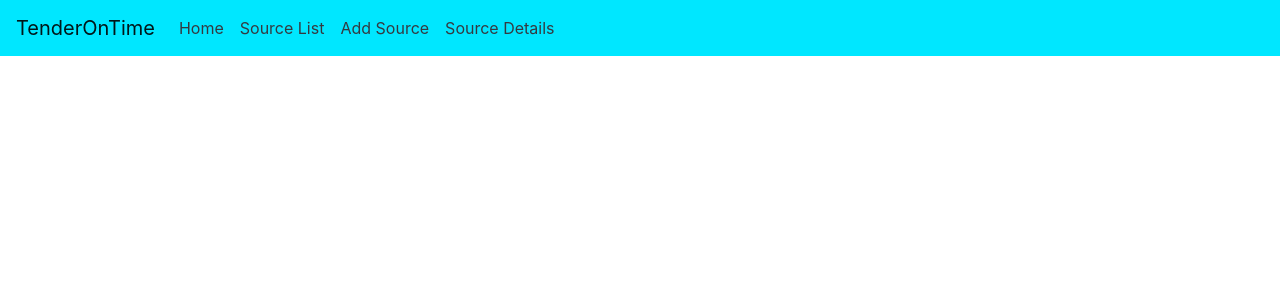
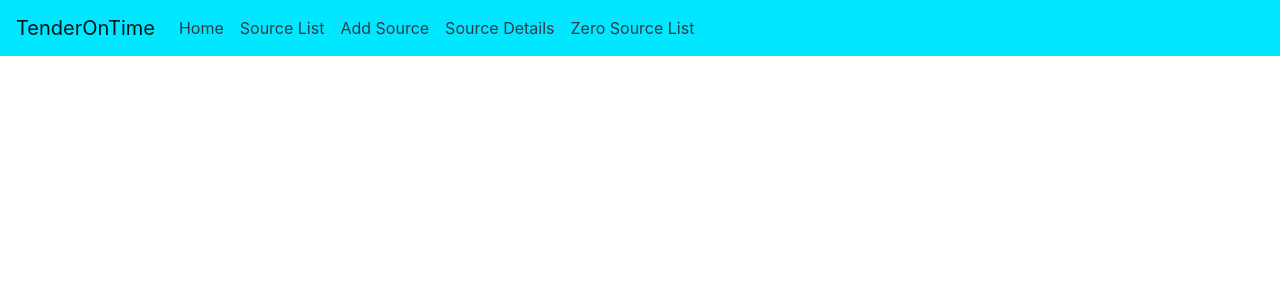
Before and after one commit to Premjogu98/Django-Project--All-Exe-Report, a Django app: page /AllExeReport/homepage in a window 1280 px wide. Shown: the top 300 px of the page. Run offline with Django 3.2, Linux system fonts and the light colour scheme; parts of the project's set-up code (start-up, migrations or seed data) failed here and were passed over; some libraries are stand-ins or nearby versions.

Commit message:
18-08-2020 last changes

```diff
--- a/AllExeProject/allexeapp/static/css/stylesheet.css
+++ b/AllExeProject/allexeapp/static/css/stylesheet.css
@@ -71,9 +71,9 @@ tr:last-child {
   text-align: left;
   } */
 
-/* .modal-lg{
+.modal-lg{
   max-width: 90% !important;
-} */
+}
 .source-list-dd{
 height: 100px;
     width: 243px;
--- a/AllExeProject/allexeapp/templates/re_use_html_ele.html
+++ b/AllExeProject/allexeapp/templates/re_use_html_ele.html
@@ -43,6 +43,9 @@
             <li class="nav-item">
               <a class="nav-link text-dark" href="source-details">Source Details <span class="sr-only">(current)</span></a>
             </li>
+            <li class="nav-item">
+              <a class="nav-link text-dark" href="Zero-count-page">Zero Source List <span class="sr-only">(current)</span></a>
+            </li>
 
           </ul>
         </div>
--- a/AllExeProject/allexeapp/templates/source_details.html
+++ b/AllExeProject/allexeapp/templates/source_details.html
@@ -16,6 +16,7 @@
     <div class="d-flex justify-content-center source-list">
         <h2 class="source-list-h">Source list</h2>
     </div>
+
     <div class="row" style="border-bottom: 1px solid black;">
         <div class="col-lg-7" style="margin-bottom: 7px;">
             <label>Source Count: <label id="source_count" style="color: red;">{{source_list|length}}</label></label>&nbsp;&nbsp;
@@ -30,6 +31,7 @@
         </div>
 
     </div>
+
     <div class="collapse" id="source-list-div">
         <div class="row overflow-auto source-list-div"  style="margin: 12px 27px 0px 22px;">
             <div class="col-sm-12 bg-warning" style="margin-bottom: 25px;">
@@ -359,10 +361,11 @@
                 <input type="text" style="display: none;" id='source_list_text' value=""/>
                 <label style="font-size: 20px;">From: &nbsp;</label><input id='drop_from_date' type="date"/>
                 <label style="font-size: 20px;">&nbsp;To: &nbsp;</label><input id='drop_to_date' type="date"/>&nbsp;&nbsp;
-                    <button type="button" id='source-list-get-data' class="btn btn-outline-danger" data-toggle="collapse" data-target="#source-list-div">Get Data</button>
+                <button type="button" id='source-list-get-data' class="btn btn-outline-primary" data-toggle="collapse" data-target="#source-list-div">Search</button>
                 </div>
         </div>
     </div>
+
     <div id='loader_div' style="display: none;">
         <div class="d-flex justify-content-center source-list" style="margin-top: 61px; text-align: center;">
             <lable style="font-size: 34px;"> <span class="grow text-primary">Please</span> <span class="text-success">Wait</span> <span class="text-danger">Until</span> <span class="text-warning">Data</span> <span class="text-info">Load</span>
@@ -386,6 +389,7 @@
 
         </div>
     </div>
+
     <form action="export-to-csv" method="POST">
         {% csrf_token %}
         <div class="export-div" style="display: none;">
--- a/AllExeProject/allexeapp/templates/source_list.html
+++ b/AllExeProject/allexeapp/templates/source_list.html
@@ -52,7 +52,7 @@
 
     <!-- Modal -->
     <div class="modal fade" id="updateviewmodel" role="dialog">
-        <div class="modal-dialog modal-lg">
+        <div class="modal-dialog modal-lg" style="max-width: 90%; padding-left: 25px;">
             <!-- Modal content-->
             <div class="modal-content">
                 <div class="modal-header" style="background-color: #00e7ff;">
--- a/AllExeProject/allexeapp/urls.py
+++ b/AllExeProject/allexeapp/urls.py
@@ -10,6 +10,7 @@ urlpatterns = [
     path('source-details',views.source_details , name='source-details'),
     path('All-source-details',views.All_source_details , name='All-source-details'),
     path('export-to-csv',views.Export_csv , name='export-to-csv'),
+    path('Zero-count-page',views.zero_count , name='Zero-count-page'),
 
 
 ]
--- a/AllExeProject/allexeapp/views.py
+++ b/AllExeProject/allexeapp/views.py
@@ -200,7 +200,16 @@ def source_details(request):
         print(source_list_text)
         source_list_text = source_list_text.replace(',',',,')
         selected_source_list = source_list_text.split(',,')
-        # print(selected_source_list)
+        source_list = str(selected_source_list).replace('[','').replace(']','')
+        exe_DB_cursor.execute(f"""SELECT sm.source_name,er.user_name AS EXE_RunBy,ed.developer_name AS Developer FROM `source_master_tbl` sm
+                                INNER JOIN `exe_developer_tbl` ed ON sm.exe_developer = ed.developer_id
+                                INNER JOIN `exe_runby_tbl` er ON sm.exe_run_by = er.user_id
+                                WHERE sm.source_name IN({source_list}) ORDER BY sm.id ASC""")
+        data = exe_DB_cursor.fetchall()
+        source_data_list = list(data)
+        source_data_list = [list(tup) for tup in source_data_list]
+        print(source_data_list)
+
         if from_date != "" and to_date != "":
             table_html = ''
             table_th = ""
@@ -218,9 +227,10 @@ def source_details(request):
                 table_th += f"<th>{str(date_month)}</th>"
                 from_date_obj = from_date_obj + timedelta(days=1)
 
-            for source_name in selected_source_list:
+            for source_name in source_data_list:
+                print(source_name)
                 m_count_td  = ''
-                m_source_name_count = f'<tr><td>{str(source_name)}</td>'
+                # m_source_name_count = f'<tr><td>{str(source_name[0])}</td><td>{str(source_name[1])}</td><td>{str(source_name[2])}</td>'
                 m_source_count = 0
                 from_date_obj = datetime.datetime.strptime(str(from_date), '%Y-%m-%d')
                 total_count_list = []
@@ -230,7 +240,7 @@ def source_details(request):
                     while a == 0 :
                         try:
                             exe_DB_cursor = connection.cursor()
-                            exe_DB_cursor.execute(f"SELECT COUNT(*) AS source_count FROM `l2l_tenders_entry_tbl` WHERE source = '{str(source_name).strip()}' AND DATE(added_on) = '{str(main_date).strip()}'")
+                            exe_DB_cursor.execute(f"SELECT COUNT(*) AS source_count FROM `l2l_tenders_entry_tbl` WHERE source = '{str(source_name[0]).strip()}' AND DATE(added_on) = '{str(main_date).strip()}'")
                             data = exe_DB_cursor.fetchone()
                             data_list = list(data)
                             total_count_list.append(f'{data_list[0]}')
@@ -246,7 +256,11 @@ def source_details(request):
                     from_date_obj = from_date_obj + timedelta(days=1)
                 main_total_count_list.append(total_count_list)
                 all_total_count += m_source_count
-                source_name_with_count  += f'{m_source_name_count}{m_count_td}<td>{m_source_count}</td></tr>'
+                if m_source_count != 0:
+                    source_name_with_count  += f'<tr><td>{str(source_name[0])}</td><td>{str(source_name[1])}</td><td>{str(source_name[2])}</td>{m_count_td}<td>{m_source_count}</td></tr>'
+                else:
+                    source_name_with_count  += f'<tr style="color: white;background: #ff2f2f;"><td>{str(source_name[0])}</td><td>{str(source_name[1])}</td><td>{str(source_name[2])}</td>{m_count_td}<td>{m_source_count}</td></tr>'
+                # source_name_with_count  += f'{m_source_name_count}{m_count_td}<td>{m_source_count}</td></tr>'
 
             # print(main_total_count_list)
             index_no = 0
@@ -259,17 +273,19 @@ def source_details(request):
 
             # MOST IMP NOTE When You change your html table tag then you need also do some changes on  funtion(Export_csv)
 
-            table_html =  f"""<table id="main_table" class="table table-hover" style="text-align: left; margin-top: 25px;>
+            table_html =  f"""<div class="d-flex justify-content-start"><h4 class="source-list-h">Selected Source Details From: {from_date} To: {to_date}</h4></div><table id="main_table" class="table table-hover" style="text-align: left; margin-top: 25px;>
                         <thead>
                             <tr style="background: #00e7ff;">
                                 <th>Source Name</th>
+                                <th>EXE Run By</th>
+                                <th>EXE Developer</th>
                                 {str(table_th)}
                                 <th>Total</th>
                             </tr>
                         </thead>
                         <tbody>
                             {str(source_name_with_count)}
-                            <tr class="Total"><td>Total</td>{str(all_total_tr)}<td>{str(all_total_count)}</td></tr>
+                            <tr class="Total"><td>Total</td><td></td><td></td>{str(all_total_tr)}<td>{str(all_total_count)}</td></tr>
                         </tbody>
                     </table>"""
             return JsonResponse(str(table_html), safe=False)
@@ -280,15 +296,16 @@ def source_details(request):
             main_total = 0
             now = datetime_obj.now()
             main_date = now.strftime("%d-%B-%Y")
-            for source_name in selected_source_list:
+            for source_name in source_data_list:
+                print(source_name)
                 m_count_td  = ''
-                m_source_name_count = f'<tr><td>{str(source_name)}</td>'
+                # m_source_name_count = f'<tr><td>{str(source_name[0])}</td><td>{str(source_name[1])}</td><td>{str(source_name[2])}</td>'
                 m_source_count = 0
                 a = 0
                 while a == 0 :
                     try:
                         exe_DB_cursor = connection.cursor()
-                        exe_DB_cursor.execute(f"SELECT COUNT(*) AS source_count FROM `l2l_tenders_entry_tbl` WHERE source = '{str(source_name).strip()}' AND DATE(added_on) = CURDATE()")
+                        exe_DB_cursor.execute(f"SELECT COUNT(*) AS source_count FROM `l2l_tenders_entry_tbl` WHERE source = '{str(source_name[0]).strip()}' AND DATE(added_on) = CURDATE()")
                         data = exe_DB_cursor.fetchone()
                         data_list = list(data)
                         m_count_td += f'<td>{data_list[0]}</td>'
@@ -302,21 +319,27 @@ def source_details(request):
                         time.sleep(2)
                         a = 0
                 print(f'Done: {source_name}')
-                source_name_with_count  += f'{m_source_name_count}{m_count_td}<td>{m_source_count}</td></td>'
+                if m_source_count != 0:
+                    source_name_with_count  += f'<tr><td>{str(source_name[0])}</td><td>{str(source_name[1])}</td><td>{str(source_name[2])}</td>{m_count_td}<td>{m_source_count}</td></tr>'
+                else:
+                    source_name_with_count  += f'<tr style="color: white;background: #ff2f2f"><td>{str(source_name[0])}</td><td>{str(source_name[1])}</td><td>{str(source_name[2])}</td>{m_count_td}<td>{m_source_count}</td></tr>'
+                # source_name_with_count  += f'{m_source_name_count}{m_count_td}<td>{m_source_count}</td></td>'
 
             # MOST IMP NOTE When You change your html table tag then you need also do some changes on  funtion(Export_csv)
 
-            table_html =  f"""<table id="main_table" class="table table-hover" style="text-align: left; margin-top: 25px;">
+            table_html =  f"""<div class="d-flex justify-content-start"><h4 class="source-list-h">Selected Source Details Of Current Date: {main_date}</h4></div><table id="main_table" class="table table-hover" style="text-align: left; margin-top: 25px;">
                         <thead>
                             <tr>
                                 <th>Source Name</th>
+                                <th>EXE Run By</th>
+                                <th>EXE Developer</th>
                                 <th>{str(main_date)}</th>
                                 <th>Total</th>
                             </tr>
                         </thead>
                         <tbody>
                             {str(source_name_with_count)}
-                            <tr class="Total"><td>Total</td><td>{str(main_source_total)}</td><td>{str(main_total)}</td></tr>
+                            <tr class="Total"><td>Total</td><td></td><td></td><td>{str(main_source_total)}</td><td>{str(main_total)}</td></tr>
                         </tbody>
                     </table>"""
 
@@ -340,6 +363,7 @@ def All_source_details(request):
     source_data_list = exe_DB_cursor.fetchall()
     source_data_list = list(source_data_list)
     source_data_list = [list(tup) for tup in source_data_list]
+    # print(source_data_list)
     if request.method == 'POST':
         from_date = request.POST['from_date']
         to_date = request.POST['to_date']
@@ -363,7 +387,7 @@ def All_source_details(request):
 
             for source_name in source_data_list[0:10]:  # total source list with detail
                 m_count_td  = ''
-                m_source_name_count = f'<tr><td>{str(source_name[0])}</td><td>{str(source_name[1])}</td><td>{str(source_name[2])}</td>'
+                # m_source_name_count = f'<tr><td>{str(source_name[0])}</td><td>{str(source_name[1])}</td><td>{str(source_name[2])}</td>'
                 m_source_count = 0
                 from_date_obj = datetime.datetime.strptime(str(from_date), '%Y-%m-%d')
 
@@ -390,7 +414,10 @@ def All_source_details(request):
                     from_date_obj = from_date_obj + timedelta(days=1)
                 main_total_count_list.append(total_count_list)
                 all_total_count += m_source_count
-                source_name_with_count  += f'{m_source_name_count}{m_count_td}<td>{m_source_count}</td></tr>'
+                if m_source_count != 0:
+                    source_name_with_count  += f'<tr><td>{str(source_name[0])}</td><td>{str(source_name[1])}</td><td>{str(source_name[2])}</td>{m_count_td}<td>{m_source_count}</td></tr>'
+                else:
+                    source_name_with_count  += f'<tr style="color: white;background: #ff2f2f;"><td>{str(source_name[0])}</td><td>{str(source_name[1])}</td><td>{str(source_name[2])}</td>{m_count_td}<td>{m_source_count}</td></tr>'
 
             # print(main_total_count_list)
             index_no = 0
@@ -403,7 +430,7 @@ def All_source_details(request):
 
             # MOST IMP NOTE When You change your html table tag then you need also do some changes on  funtion(Export_csv)
 
-            table_html =  f"""<table id="main_table" name="main_table" class="table table-hover" style="text-align: left; margin-top: 25px;>
+            table_html =  f"""<div class="d-flex justify-content-start"><h4 class="source-list-h">Source Details of From: {from_date} To: {to_date}</h4></div><table id="main_table" name="main_table" class="table table-hover" style="text-align: left; margin-top: 25px;>
                         <thead>
                             <tr style="background: #00e7ff;">
                                 <th>Source Name</th>
@@ -428,7 +455,7 @@ def All_source_details(request):
             main_date = now.strftime("%d-%B-%Y")
             for source_name in source_data_list[0:10]:
                 m_count_td  = ''
-                m_source_name_count = f'<tr><td>{str(source_name[0])}</td><td>{str(source_name[1])}</td><td>{str(source_name[2])}</td>'
+                # m_source_name_count = f'<tr><td>{str(source_name[0])}</td><td>{str(source_name[1])}</td><td>{str(source_name[2])}</td>'
                 m_source_count = 0
                 a = 0
                 while a == 0 :
@@ -448,11 +475,14 @@ def All_source_details(request):
                         time.sleep(2)
                         a = 0
                 print(f'Done: {source_name[0]}')
-                source_name_with_count  += f'{m_source_name_count}{m_count_td}<td>{m_source_count}</td></td>'
+                if m_source_count != 0:
+                    source_name_with_count  += f'<tr><td>{str(source_name[0])}</td><td>{str(source_name[1])}</td><td>{str(source_name[2])}</td>{m_count_td}<td>{m_source_count}</td></tr>'
+                else:
+                    source_name_with_count  += f'<tr style="color: white;background: #ff2f2f;"><td>{str(source_name[0])}</td><td>{str(source_name[1])}</td><td>{str(source_name[2])}</td>{m_count_td}<td>{m_source_count}</td></tr>'
 
             # MOST IMP NOTE When You change your html table tag then you need also do some changes on  funtion(Export_csv)
 
-            table_html =  f"""<table id="main_table" class="table table-hover" style="text-align: left; margin-top: 25px;">
+            table_html =  f"""<div class="d-flex justify-content-start"><h4 class="source-list-h">Source Details Of Current Date: {main_date}</h4></div><table id="main_table" class="table table-hover" style="text-align: left; margin-top: 25px;">
                         <thead>
                             <tr>
                                 <th>Source Name</th>
@@ -487,15 +517,15 @@ def Export_csv(request):
         total_text = main_table.partition('<tr class="Total">')[2].partition('</tr>')[0].strip()
         # print(total_text)
         tbody_text = tbody_text.replace('<td></td>','')
-        print(tbody_text)
+        # print(tbody_text)
 
         td_list = tbody_text.split('<tr>')
-        print(td_list)
+        # print(td_list)
         # print(Th_list)
         writer = csv.writer(response)
         writer.writerow(Th_list)
         for td in td_list:
-            td = td.replace('<td>','')
+            td = td.replace('<td>','').replace("<a href='","").replace("' target='_blank'>Click Here</a>",'')
             td = td.split('</td>')
             del td[-1]
             print(td)
@@ -507,3 +537,109 @@ def Export_csv(request):
         writer.writerow(total_list)
         response['Content-Disposition'] = f'attachment; filename="sourceDetails{main_date}.csv"'
         return response
+
+
+def zero_count(request):
+
+    if request.method == 'POST':
+        Category = request.POST['Category']
+        from_date = request.POST['from_date']
+        to_date = request.POST['to_date']
+        exe_DB_cursor = connection.cursor()
+        exe_DB_cursor.execute("""SELECT sm.source_name,sm.country_iso,sm.avg_tender,sm.status,sm.tender_url,er.user_name AS EXE_RunBy,ed.developer_name AS Developer FROM `source_master_tbl` sm
+                                INNER JOIN `exe_developer_tbl` ed ON sm.exe_developer = ed.developer_id
+                                INNER JOIN `exe_runby_tbl` er ON sm.exe_run_by = er.user_id ORDER BY avg_tender ASC""")
+        data = exe_DB_cursor.fetchall()
+        source_list = [list(tup) for tup in data]
+        print(f'Category : {Category}')
+        print(f'from_date : {from_date}')
+        print(f'from_date : {to_date}')
+        source_detail_tr = ""
+        for source in source_list[0:100]:
+
+            if Category == "all" and from_date != "" and to_date != "":
+                exe_DB_cursor.execute(f"SELECT COUNT(*) AS source_count FROM `l2l_tenders_entry_tbl` WHERE source = '{str(source[0])}' AND (DATE(added_on) BETWEEN '{str(from_date)}' AND '{str(to_date)}')")
+                data = exe_DB_cursor.fetchone()
+                data_list = list(data)
+                if data_list[0] == 0:
+                    source_detail_tr += f"<tr><td>{str(source[0])}</td><td>{str(source[5])}</td><td>{str(source[6])}</td><td>{str(source[2])}</td><td>{str(source[3])}</td><td><a href='{str(source[4])}' target='_blank'>Click Here</a></td></tr>"
+            elif Category == "all" and from_date != "" and to_date == "":
+                exe_DB_cursor.execute(f"SELECT COUNT(*) AS source_count FROM `l2l_tenders_entry_tbl` WHERE source = '{str(source[0])}' AND DATE(added_on) >= '{str(from_date)}'")
+                data = exe_DB_cursor.fetchone()
+                data_list = list(data)
+                if data_list[0] == 0:
+                    source_detail_tr += f"<tr><td>{str(source[0])}</td><td>{str(source[5])}</td><td>{str(source[6])}</td><td>{str(source[2])}</td><td>{str(source[3])}</td><td><a href='{str(source[4])}' target='_blank'>Click Here</a></td></tr>"
+            elif Category == "all" and from_date == "" and to_date == "":
+                exe_DB_cursor.execute(f"SELECT COUNT(*) AS source_count FROM `l2l_tenders_entry_tbl` WHERE source = '{str(source[0])}' AND DATE(added_on) = CURDATE()")
+                data = exe_DB_cursor.fetchone()
+                data_list = list(data)
+                if data_list[0] == 0:
+                    source_detail_tr += f"<tr><td>{str(source[0])}</td><td>{str(source[5])}</td><td>{str(source[6])}</td><td>{str(source[2])}</td><td>{str(source[3])}</td><td><a href='{str(source[4])}' target='_blank'>Click Here</a></td></tr>"
+            #=============================================================================================================================
+
+            elif Category == "none-in" and from_date != "" and to_date != "":
+                if str(source[1]) != 'IN':
+                    exe_DB_cursor.execute(f"SELECT COUNT(*) AS source_count FROM `l2l_tenders_entry_tbl` WHERE source = '{str(source[0])}' AND (DATE(added_on) BETWEEN '{str(from_date)}' AND '{str(to_date)}')")
+                    data = exe_DB_cursor.fetchone()
+                    data_list = list(data)
+                    if data_list[0] == 0:
+                        source_detail_tr += f"<tr><td>{str(source[0])}</td><td>{str(source[5])}</td><td>{str(source[6])}</td><td>{str(source[2])}</td><td>{str(source[3])}</td><td><a href='{str(source[4])}' target='_blank'>Click Here</a></td></tr>"
+            elif Category == "none-in" and from_date != "" and to_date == "":
+                if str(source[1]) != 'IN':
+                    exe_DB_cursor.execute(f"SELECT COUNT(*) AS source_count FROM `l2l_tenders_entry_tbl` WHERE source = '{str(source[0])}' AND DATE(added_on) >= '{str(from_date)}'")
+                    data = exe_DB_cursor.fetchone()
+                    data_list = list(data)
+                    if data_list[0] == 0:
+                        source_detail_tr += f"<tr><td>{str(source[0])}</td><td>{str(source[5])}</td><td>{str(source[6])}</td><td>{str(source[2])}</td><td>{str(source[3])}</td><td><a href='{str(source[4])}' target='_blank'>Click Here</a></td></tr>"
+            elif Category == "none-in" and from_date == "" and to_date == "":
+                if str(source[1]) != 'IN':
+                    exe_DB_cursor.execute(f"SELECT COUNT(*) AS source_count FROM `l2l_tenders_entry_tbl` WHERE source = '{str(source[0])}' AND DATE(added_on) = CURDATE()")
+                    data = exe_DB_cursor.fetchone()
+                    data_list = list(data)
+                    if data_list[0] == 0:
+                        source_detail_tr += f"<tr><td>{str(source[0])}</td><td>{str(source[5])}</td><td>{str(source[6])}</td><td>{str(source[2])}</td><td>{str(source[3])}</td><td><a href='{str(source[4])}' target='_blank'>Click Here</a></td></tr>"
+
+            #=============================================================================================================================
+
+            elif Category == "in" and from_date != "" and to_date != "":
+                if str(source[1]) == 'IN':
+                    exe_DB_cursor.execute(f"SELECT COUNT(*) AS source_count FROM `l2l_tenders_entry_tbl` WHERE source = '{str(source[0])}' AND (DATE(added_on) BETWEEN '{str(from_date)}' AND '{str(to_date)}')")
+                    data = exe_DB_cursor.fetchone()
+                    data_list = list(data)
+                    if data_list[0] == 0:
+                        source_detail_tr += f"<tr><td>{str(source[0])}</td><td>{str(source[5])}</td><td>{str(source[6])}</td><td>{str(source[2])}</td><td>{str(source[3])}</td><td><a href='{str(source[4])}' target='_blank'>Click Here</a></td></tr>"
+
+            elif Category == "in" and from_date != "" and to_date == "":
+                if str(source[1]) == 'IN':
+                    exe_DB_cursor.execute(f"SELECT COUNT(*) AS source_count FROM `l2l_tenders_entry_tbl` WHERE source = '{str(source[0])}' AND DATE(added_on) >= '{str(from_date)}'")
+                    data = exe_DB_cursor.fetchone()
+                    data_list = list(data)
+                    if data_list[0] == 0:
+                        source_detail_tr += f"<tr><td>{str(source[0])}</td><td>{str(source[5])}</td><td>{str(source[6])}</td><td>{str(source[2])}</td><td>{str(source[3])}</td><td><a href='{str(source[4])}' target='_blank'>Click Here</a></td></tr>"
+
+            elif Category == "in" and from_date == "" and to_date == "":
+                if str(source[1]) == 'IN':
+                    exe_DB_cursor.execute(f"SELECT COUNT(*) AS source_count FROM `l2l_tenders_entry_tbl` WHERE source = '{str(source[0])}' AND DATE(added_on) = CURDATE()")
+                    data = exe_DB_cursor.fetchone()
+                    data_list = list(data)
+                    if data_list[0] == 0:
+                        source_detail_tr += f"<tr><td>{str(source[0])}</td><td>{str(source[5])}</td><td>{str(source[6])}</td><td>{str(source[2])}</td><td>{str(source[3])}</td><td><a href='{str(source[4])}' target='_blank'>Click Here</a></td></tr>"
+            print(f'Done: {source[0]}')
+        table_html =  f""" <table id="main_table" class="table table-hover" style="text-align: left; margin-top: 25px;">
+                            <thead>
+                                <tr>
+                                    <th>Source Name</th>
+                                    <th>EXE Run By</th>
+                                    <th>EXE Developer</th>
+                                    <th>Tender AVG</th>
+                                    <th>Status</th>
+                                    <th>Tender Link</th>
+                                </tr>
+                            </thead>
+                            <tbody>
+                                {str(source_detail_tr)}
+                            </tbody>
+                        </table>"""
+        return JsonResponse(str(table_html), safe=False)
+
+    return render(request, 'Zero_count_page.html')
```
Also changed, not shown: AllExeProject/allexeapp/templates/Zero_count_page.html (added, +114 -0 lines). Lines whose indentation alone changed are shown as unchanged.
